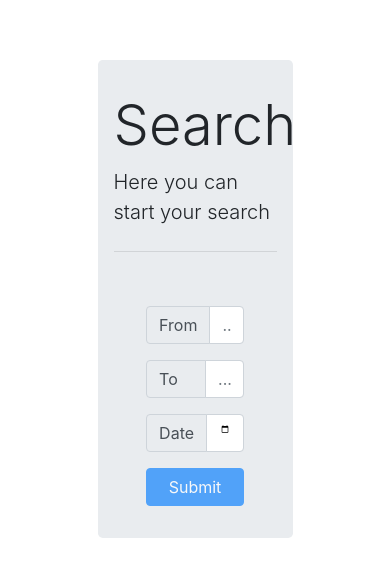
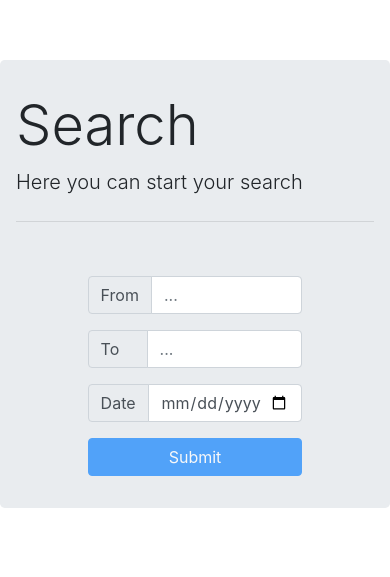
Before and after one commit to practicalgnome/flight-search-app, an Angular app: page / in a window 390 px wide. Shown: the part 109-686 px from the top of the page. Built offline with nearby package versions, Linux system fonts and the light colour scheme.

Commit message:
add style for mob

```diff
--- a/src/app/app.component.css
+++ b/src/app/app.component.css
@@ -49,3 +49,10 @@ button:disabled {
         border: none;
     }
 }
+
+@media only screen and (max-width: 600px) {
+    .jumbotron {
+        margin: 0 auto;
+        max-width: 100%;
+    }
+}
```
